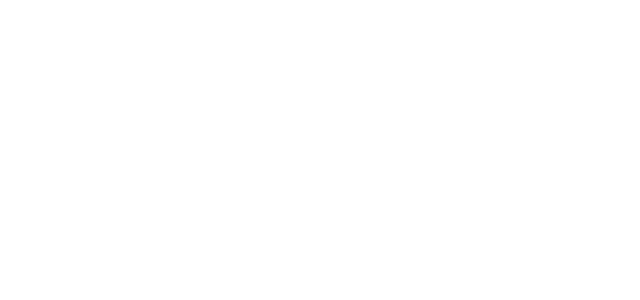
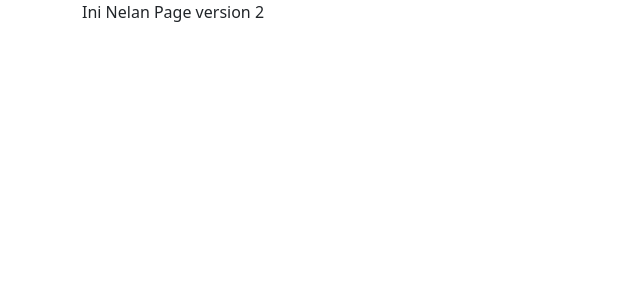
Before and after one commit to falfarezaba/collaboration-react-test-5, a React (Vite) app: page /nelan-two in a window 1280 px wide. Before the commit this address had no page. Shown: the top 300 px of the page, without its empty margins (0-640 px from the left). Built offline with nearby package versions, Linux system fonts and the light colour scheme.

Commit message:
add: page nelan version two

```diff
--- a/src/App.jsx
+++ b/src/App.jsx
@@ -3,6 +3,7 @@
 import Reza from "./pages/Reza";
 import Nelan from "./pages/Nelan";
 import Billy from "./pages/Billy";
+import NelanTwoVersion from "./pages/NelanTwoVersion";
 
 function App() {
   return (
@@ -11,6 +12,7 @@
         <Route path="/" element={<Home />} />
         <Route path="/reza" element={<Reza />} />
         <Route path="/nelan" element={<Nelan />} />
+        <Route path="/nelan-two" element={<NelanTwoVersion />} />
         <Route path="/billy" element={<Billy />} />
       </Routes>
     </BrowserRouter>
--- /dev/null
+++ b/src/pages/NelanTwoVersion.jsx
@@ -0,0 +1,15 @@
+import { Col, Container, Row } from "react-bootstrap";
+
+const NelanTwoVersion = () => {
+  return (
+    <Container>
+      <Row>
+        <Col>
+          <p>Ini Nelan Page version 2</p>
+        </Col>
+      </Row>
+    </Container>
+  );
+};
+
+export default NelanTwoVersion;
```
Lines whose indentation alone changed are shown as unchanged.
